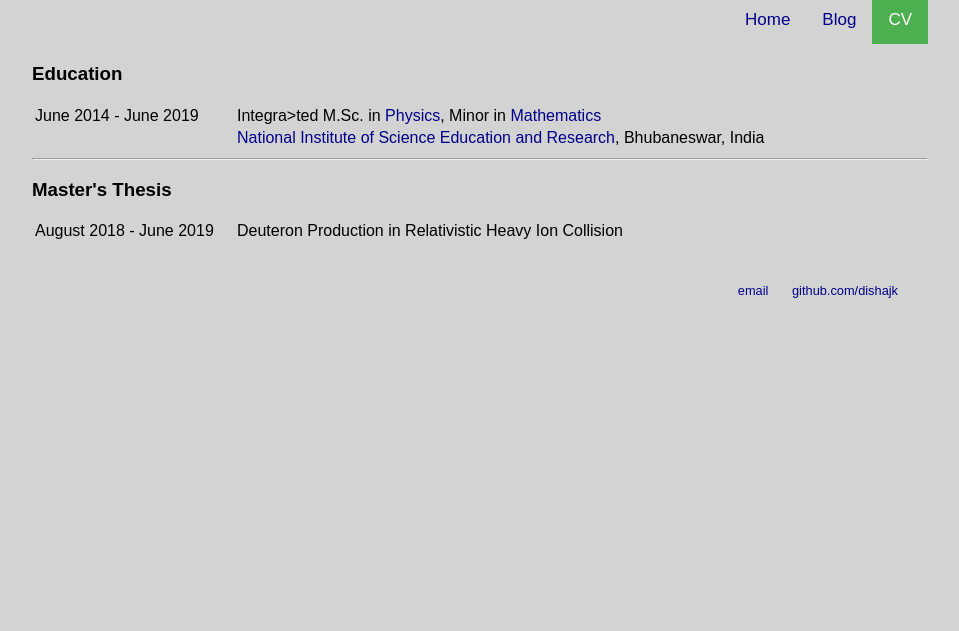
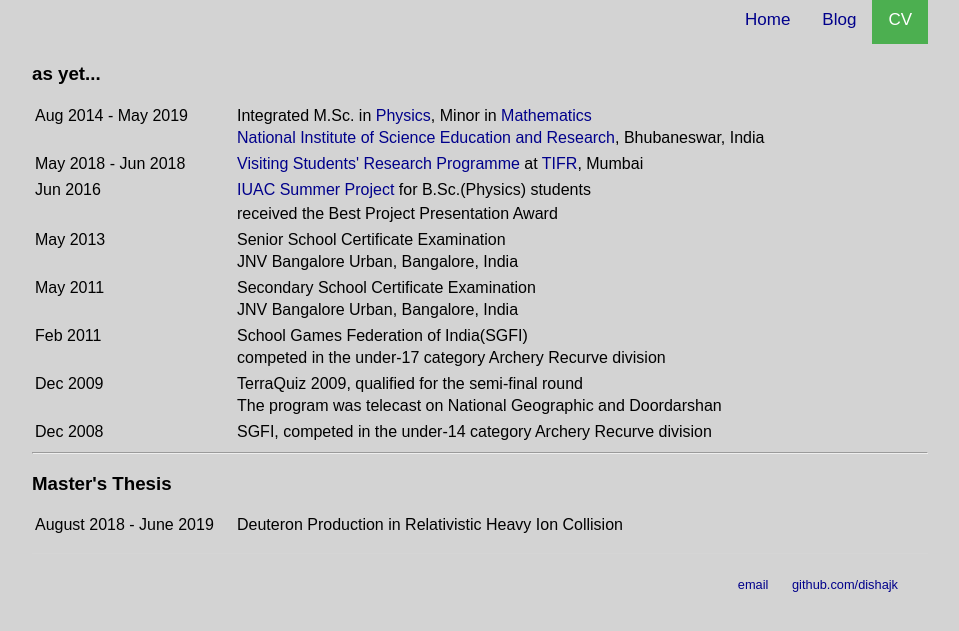
Before and after one commit to dishajk/dishajk.github.io, a Jekyll site: the page built from cv/index.html, in a window 1280 px wide, cut to the strip 167-798 px from the top of the page. Shown: the whole strip, without its empty margins (160-1119 px from the left). Built offline with Jekyll 4.4.1, drawn with Linux system fonts in a browser that asks for light colours.

Commit message:
edited cv

```diff
--- a/cv/index.html
+++ b/cv/index.html
@@ -5,20 +5,76 @@ title: CV | Disha Kuzhively
   <header><h2>Disha Kuzhively</h2></header>
   <div class="topnav">
     <a class="active" href="#cv">CV</a>
-    <a href="/../blog">Blog</a>
+    <a href="https://dishajk.blogspot.com/">Blog</a>
     <a href="/..">Home</a>
   </div>
   </div>
   <div>
-    <h3>Education </h3>
+    <h3>as yet... </h3>
     <table>
     <tr>
-    <td style="width: 200px;">June 2014 - June 2019</td>
-              <td>Integra>ted M.Sc. in <a href="https://www.niser.ac.in/sps/">Physics</a>, Minor in <a href="https://www.niser.ac.in/sms/">Mathematics</a></td>
+    <td style="width: 200px;">Aug 2014 - May 2019</td>
+              <td>Integrated M.Sc. in <a href="https://www.niser.ac.in/sps/">Physics</a>, Minor in <a href="https://www.niser.ac.in/sms/">Mathematics</a></td>
     </tr>
     <tr>
     <td></td>
     <td><a href="https://www.niser.ac.in/">National Institute of Science Education and Research</a>, Bhubaneswar, India</td>
+    </tr>
+    <td></td>
+    <tr>
+    <td style="width: 200px;">May 2018 - Jun 2018</td>
+              <td><a href="https://www.tifr.res.in/~vsrp/">Visiting Students' Research Programme</a> at <a href="http://theory.tifr.res.in/">TIFR</a>, Mumbai</td>
+    </tr>
+    <td></td>
+    <tr>
+    <td style="width: 200px;">Jun 2016</td>
+              <td><a href="http://www.iuac.res.in/research/np/inga/inga_main.html">IUAC Summer Project</a> for B.Sc.(Physics) students</td>
+    </tr>
+    <tr>
+    <tr><td></td>
+    <td>received the Best Project Presentation Award
+    </td>
+	</tr>
+    <td></td>
+    <tr>
+    <td style="width: 200px;">May 2013</td>
+              <td>Senior School Certificate Examination</td>
+    </tr>
+    <tr>
+    <td></td>
+    <td>JNV Bangalore Urban, Bangalore, India</td>
+    </tr>
+    <td></td>
+    <tr>
+    <td style="width: 200px;">May 2011</td>
+              <td>Secondary School Certificate Examination</td>
+    </tr>
+    <tr>
+    <td></td>
+    <td>JNV Bangalore Urban, Bangalore, India</td>
+    </tr>
+    <td></td>
+    <tr>
+    <td style="width: 200px;">Feb 2011</td>
+              <td>School Games Federation of India(SGFI)</td>
+    </tr>
+    <tr>
+    <td></td>
+    <td>competed in the under-17 category Archery Recurve division</td>
+    </tr>
+    <td></td>
+    <tr>
+    <td style="width: 200px;">Dec 2009</td>
+              <td>TerraQuiz 2009, qualified for the semi-final round</td>
+    </tr>
+    <tr>
+    <td></td>
+    <td>The program was telecast on National Geographic and Doordarshan
+    </td></tr>
+    <td></td>
+    <tr>
+    <td style="width: 200px;">Dec 2008</td>
+              <td>SGFI, competed in the under-14 category Archery Recurve division</td>
     </tr>
     </table>
     <hr>
```
